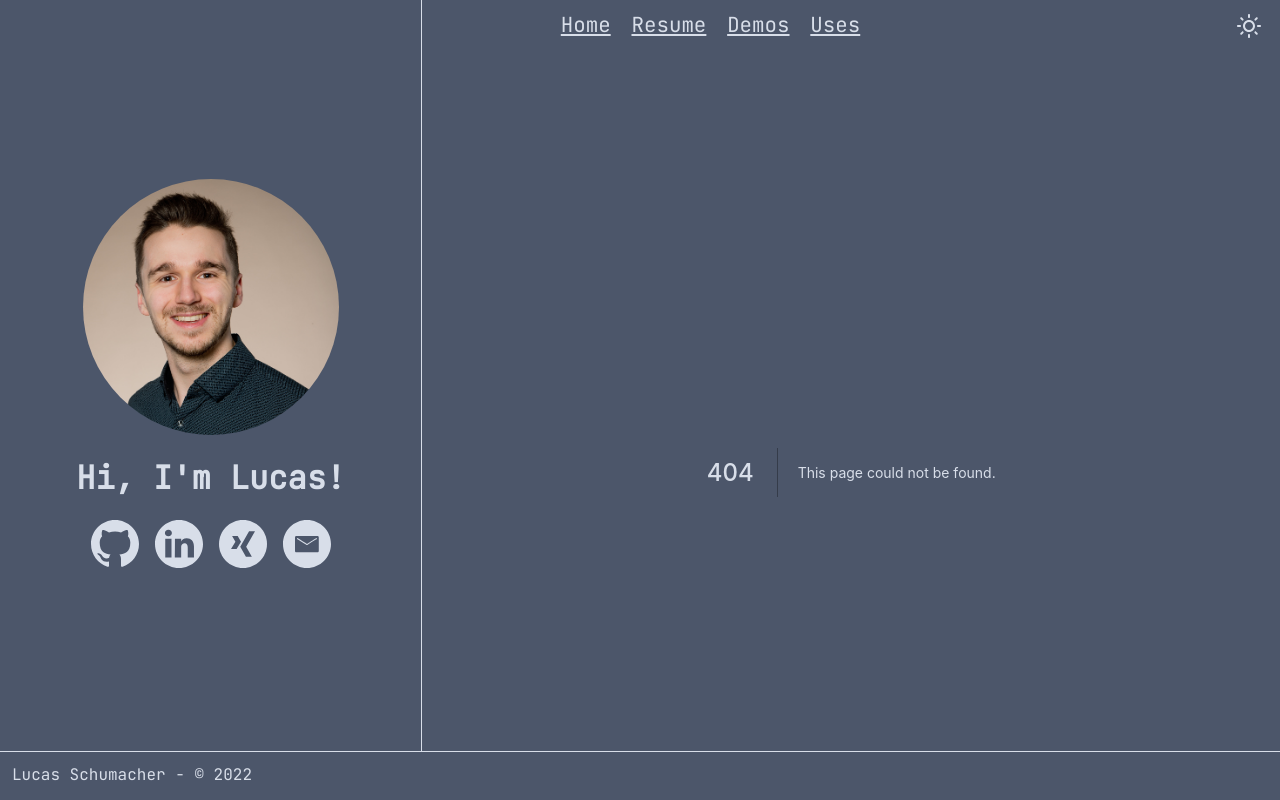
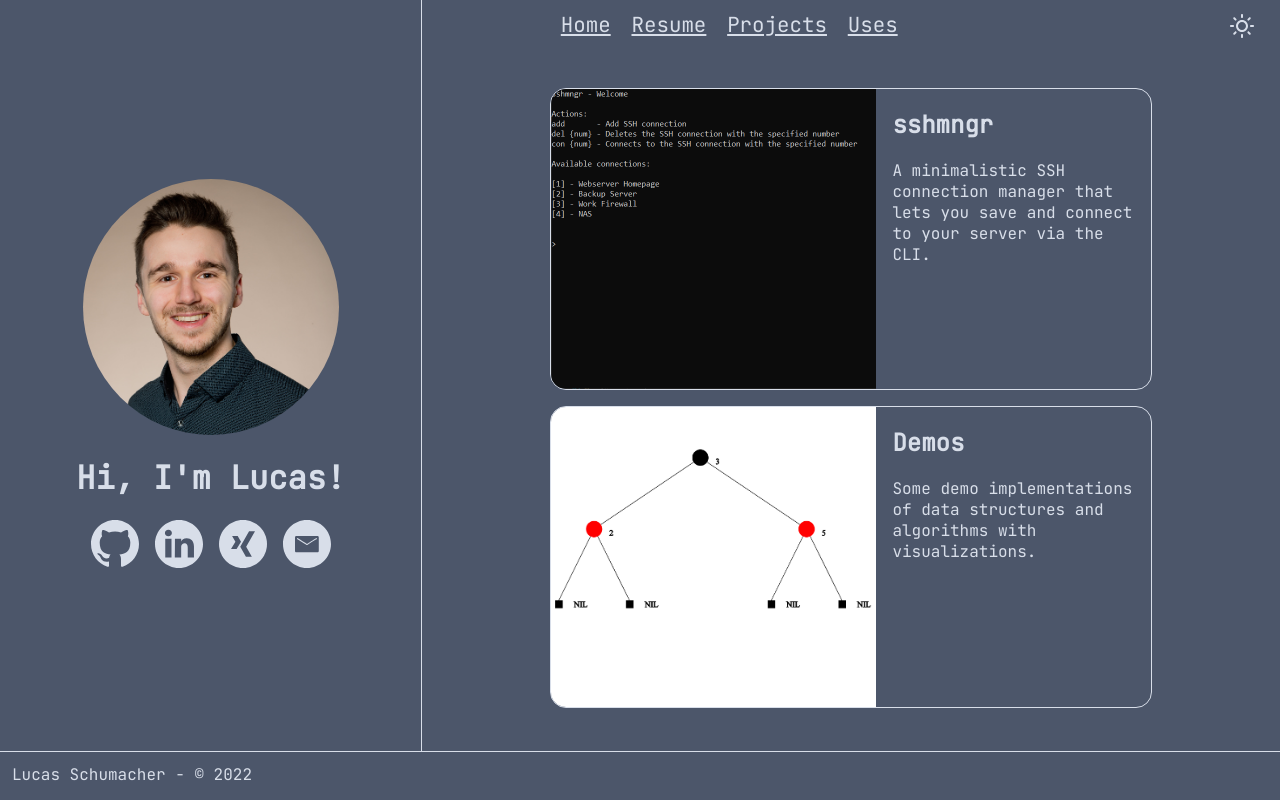
Before and after one commit to Aceto1/aceto.dev, a Next.js app: page /projects in a window 1280 px wide. Before the commit this address had no page. Built offline with nearby package versions, Linux system fonts and the light colour scheme.

Commit message:
First draft of 'projects' page

```diff
--- a/components/Header/Header.module.css
+++ b/components/Header/Header.module.css
@@ -20,7 +20,7 @@
 .container button {
   background-color: transparent;
   border: 0;
-  right: 1em;
+  right: 1.5em;
   top: 1em;
   position: fixed;
 }
--- a/components/Header/Header.tsx
+++ b/components/Header/Header.tsx
@@ -17,8 +17,8 @@ const Header: FC = () => {
       <Link href="/resume">
         <a>Resume</a>
       </Link>
-      <Link href="https://demo.aceto.dev/">
-        <a>Demos</a>
+      <Link href="/projects">
+        <a>Projects</a>
       </Link>
       <Link href="/uses">
         <a>Uses</a>
--- /dev/null
+++ b/components/ProjectItem/ProjectItem.module.css
@@ -0,0 +1,17 @@
+.container {
+  border-radius: 1em;
+  border: 1px solid;
+  display: flex;
+  flex-direction: row;
+  overflow: hidden;
+  margin-top: 1em;
+}
+
+.container:hover {
+  background-color: rgba(255, 255, 255, 0.1);
+}
+
+.textContainer {
+  width: calc(100% - 325px);
+  padding-left: 1em;
+}
--- /dev/null
+++ b/components/ProjectItem/ProjectItem.tsx
@@ -0,0 +1,27 @@
+import Image from "next/image";
+import { FC } from "react";
+
+import styles from './ProjectItem.module.css';
+
+export interface ProjectItemProps {
+  title: string,
+  text: string,
+  image: string,
+  url: string
+}
+
+const ProjectItem: FC<ProjectItemProps> = (props) => {
+  return (
+    <a href={props.url}>
+      <div className={styles.container}>
+        <Image src={props.image} height={300} width={325} layout="fixed" alt="sshmngr cli interface" />
+        <div className={styles.textContainer}>
+          <h2>{props.title}</h2>
+          <p>{props.text}</p>
+        </div>
+      </div>
+    </a>
+  );
+}
+
+export default ProjectItem;
--- /dev/null
+++ b/pages/projects.tsx
@@ -0,0 +1,36 @@
+import { NextPage } from 'next';
+import Link from 'next/link';
+import ProjectItem, { ProjectItemProps } from '../components/ProjectItem/ProjectItem';
+
+import styles from '../styles/projects.module.css';
+
+const projectItems: ProjectItemProps[] = [
+  {
+    title: "sshmngr",
+    text: "A minimalistic SSH connection manager that lets you save and connect to your server via the CLI.",
+    image: "/sshmngr.png",
+    url: "https://github.com/Aceto1/sshmngr"
+  },
+  {
+    title: "Demos",
+    text: "Some demo implementations of data structures and algorithms with visualizations.",
+    image: "/demos.png",
+    url: "https://demo.aceto.dev/"
+  }
+];
+
+const Projects: NextPage = () => {
+  return (
+    <div className={styles.container}>
+      {projectItems.map((projectItem, i) => <ProjectItem
+        key={i}
+        image={projectItem.image}
+        text={projectItem.text}
+        title={projectItem.title}
+        url={projectItem.url}
+      />)}
+    </div>
+  )
+}
+
+export default Projects;
--- /dev/null
+++ b/styles/Projects.module.css
@@ -0,0 +1,5 @@
+.container {
+  display: flex;
+  flex-direction: column;
+  width: 100%;
+}
```
Also changed, not shown: pages/resume.tsx (+11 -3 lines), public/demos.png (added), public/sshmngr.png (added).
